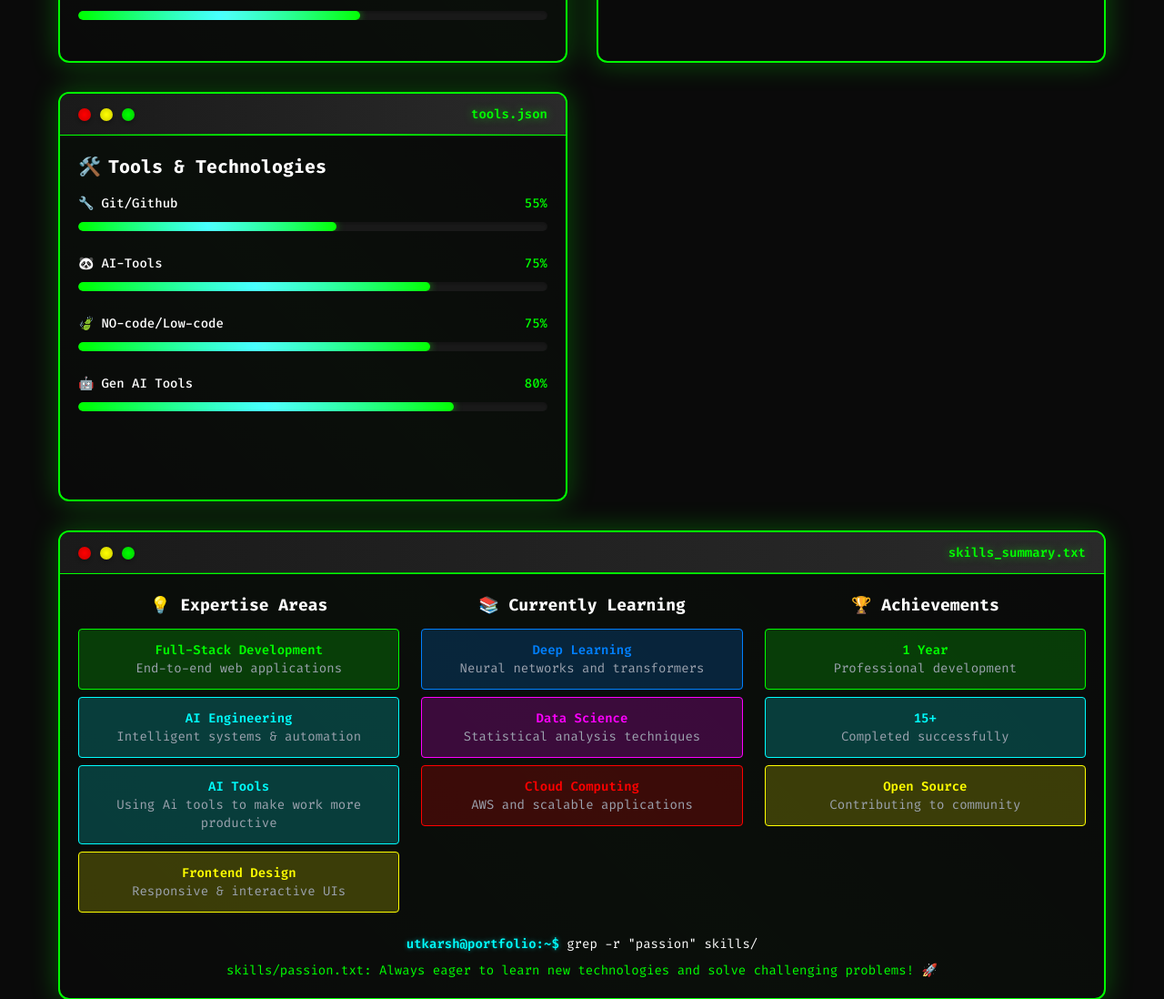
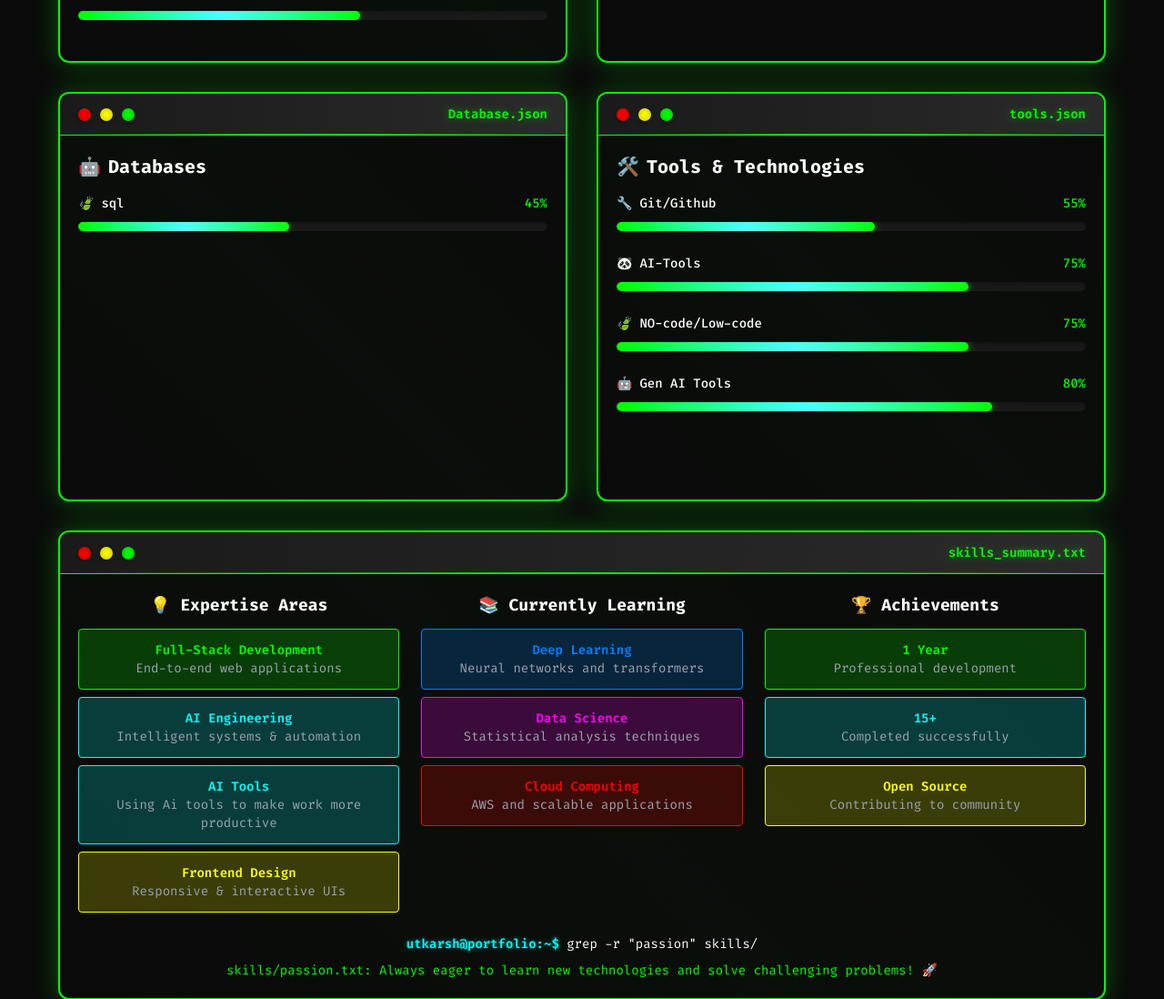
Before and after one commit to dimriutkarsh/Terminal-Portfolio, a Flask app: page /skills in a window 1280 px wide. Shown: the part 1457-2555 px from the top of the page at 91% size. Run offline with Flask 2, Linux system fonts and the light colour scheme; some libraries are stand-ins or nearby versions.

Commit message:
updated skills

```diff
--- a/main.py
+++ b/main.py
@@ -50,6 +50,9 @@ PORTFOLIO_DATA = {
       { "name": "Requests", "level": 65, "icon": "" },
       { "name": "BeautifulSoup", "level": 55, "icon": "" },
       { "name": "Data Analysis", "level": 60, "icon": "📊" }
+    ],
+    "Database": [
+      { "name": "sql", "level": 45, "icon": "🍃" },
     ],
 
         "tools": [
--- a/templates/skills.html
+++ b/templates/skills.html
@@ -147,6 +147,39 @@
                         Data Collection
                     </h3>
                     {% for skill in skills.WebScrapping %}
+                    <div class="skill-bar">
+                        <div class="skill-name">
+                            <span class="flex items-center">
+                                <span class="mr-2">{{ skill.icon }}</span>
+                                {{ skill.name }}
+                            </span>
+                            <span class="text-terminal-green">{{ skill.level }}%</span>
+                        </div>
+                        <div class="skill-progress">
+                            <div class="skill-progress-fill" data-width="{{ skill.level }}"></div>
+                        </div>
+                    </div>
+                    {% endfor %}
+                </div>
+            </div>
+
+
+
+            <div class="terminal-window animate-fade-in" style="animation-delay: 0.3s">
+                <div class="terminal-header">
+                    <div class="terminal-buttons">
+                        <div class="terminal-button red"></div>
+                        <div class="terminal-button yellow"></div>
+                        <div class="terminal-button green"></div>
+                    </div>
+                    <div class="terminal-title">Database.json</div>
+                </div>
+                <div class="terminal-content">
+                    <h3 class="text-xl font-bold text-white mb-4 flex items-center">
+                        <span class="mr-2">🤖</span>
+                        Databases
+                    </h3>
+                    {% for skill in skills.Database %}
                     <div class="skill-bar">
                         <div class="skill-name">
                             <span class="flex items-center">
```
